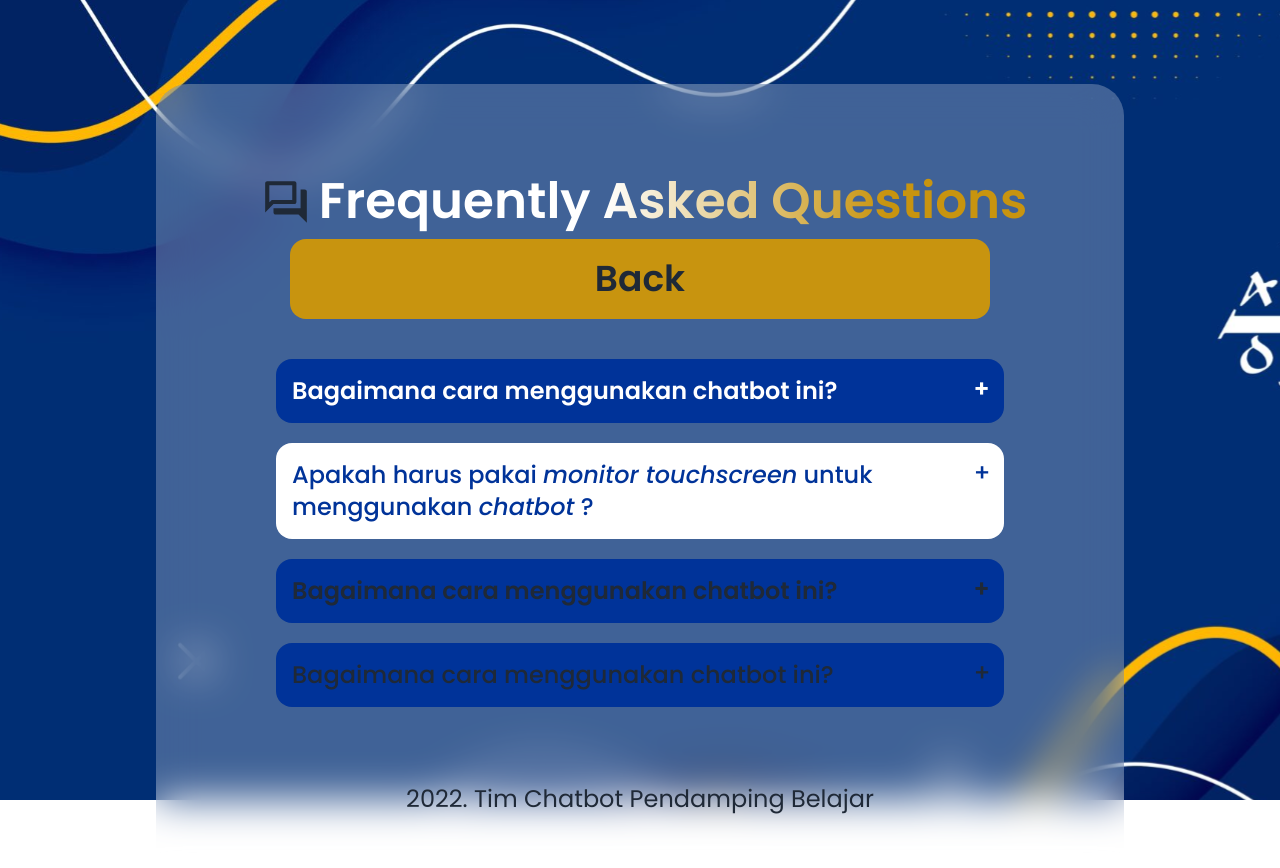
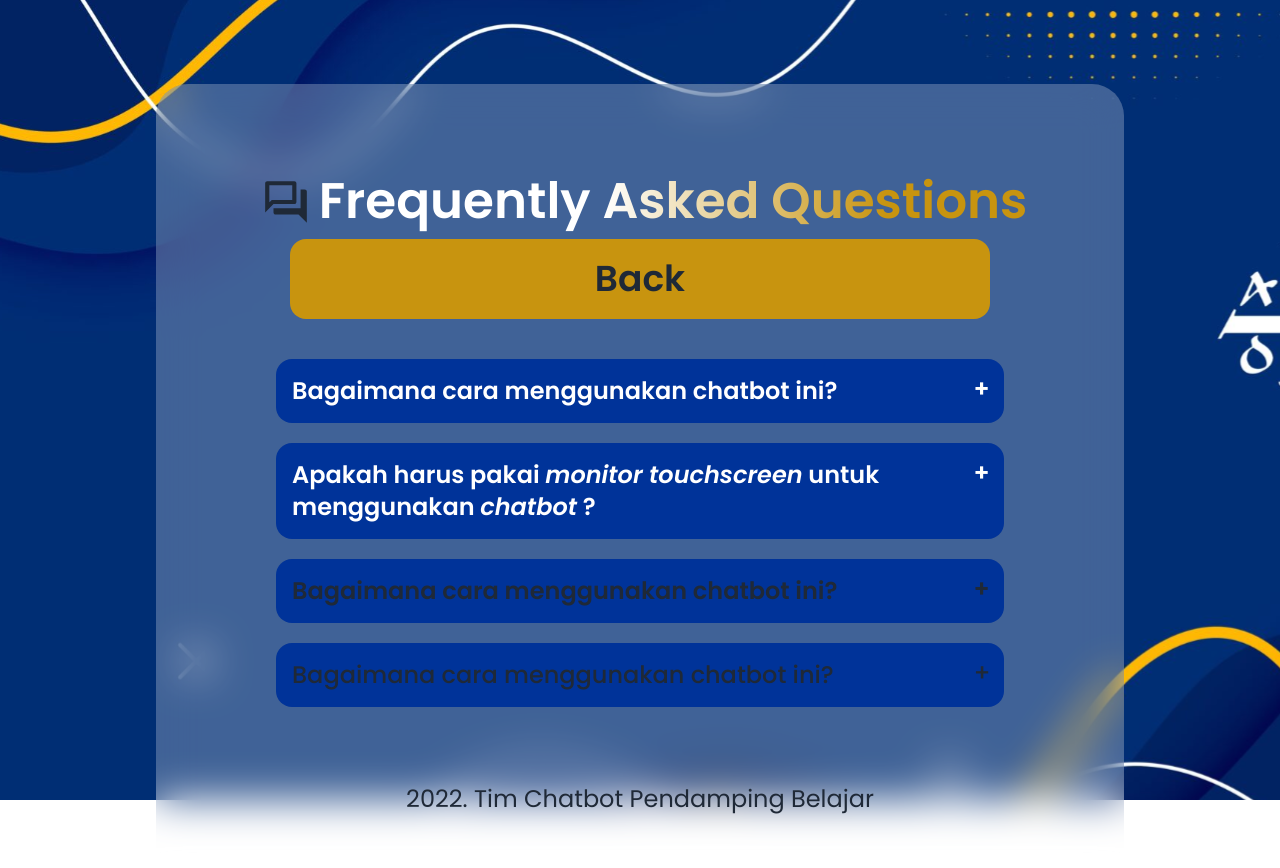
Before and after one commit to naufalHaidar12342/nextjs-rasa-chatbot, a Next.js app: page /frequently-asked-question in a window 1280 px wide. Shown: the top 868 px of the page. Built offline with nearby package versions, Linux system fonts and the light colour scheme.

Commit message:
replace from collapse to collapse with peer

```diff
--- a/components/faq-questions-list/Question2.jsx
+++ b/components/faq-questions-list/Question2.jsx
@@ -1,14 +1,12 @@
-import Link from "next/link";
-
 export default function SecondQuestion() {
 	return (
-		<div className="collapse collapse-plus bg-white text-black rounded-box mb-5">
-			<input type="checkbox" />
-			<div className="collapse-title text-2xl font-medium text-primary">
+		<div className="collapse collapse-plus rounded-box mb-5">
+			<input type="checkbox" className="peer" />
+			<div className="collapse-title text-2xl font-semibold bg-primary text-white peer-checked:bg-white peer-checked:text-primary">
 				Apakah harus pakai <i>monitor touchscreen</i> untuk menggunakan{" "}
 				<i>chatbot</i> ?
 			</div>
-			<div className="collapse-content text-xl">
+			<div className="collapse-content text-xl bg-primary text-white peer-checked:bg-white peer-checked:text-primary">
 				<p>
 					Tidak harus, kok! <i>Chatbot</i> ini tetap dapat digunakan pada
 					komputer dengan <i>monitor</i> tanpa layar sentuh/<i>touchscreen</i>
```
